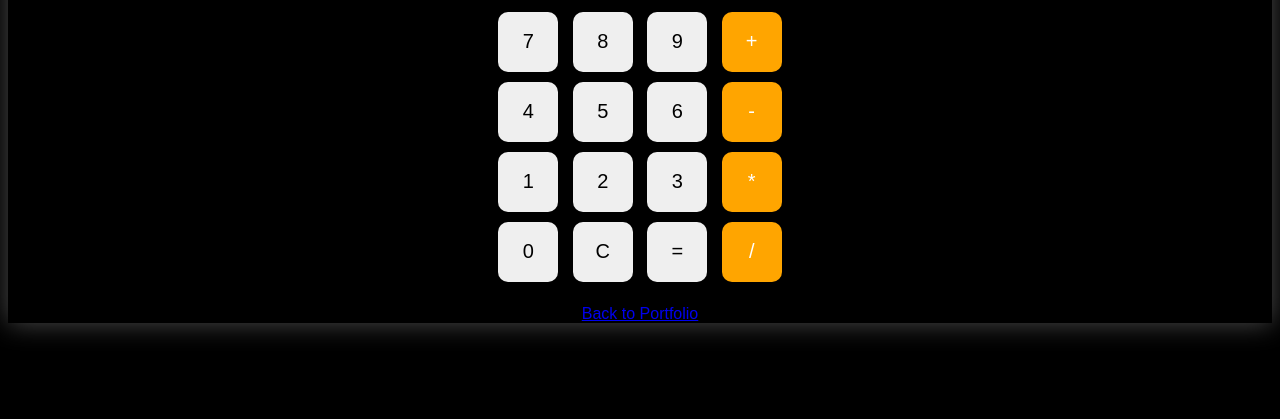
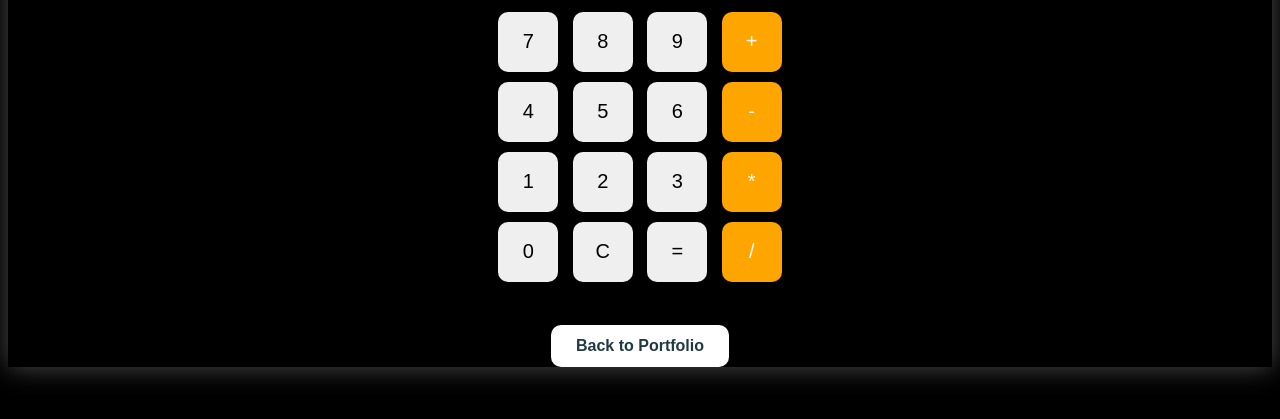
Before and after one commit to arjunhl-webdev/MyPortfolio, a plain HTML site: page calculator.html in a window 1280 px wide. Shown: the part 129-548 px from the top of the page. Drawn offline with Linux system fonts and the light colour scheme.

Commit message:
Update calculator.html

```diff
--- a/calculator.html
+++ b/calculator.html
@@ -11,7 +11,21 @@ body{
   text-align:center;
   }
 
+.btn{
+    display:inline-block;
+    margin-top:20px;
+    padding:12px 25px;
+    background:white;
+    color:#203a43;
+    text-decoration:none;
+    border-radius:10px;
+    font-weight:bold;
+    transition:0.3s;
+}
 
+.btn:hover{
+    transform:scale(1.05);
+}
 .operator{
   background:orange;
   color:white;
```
